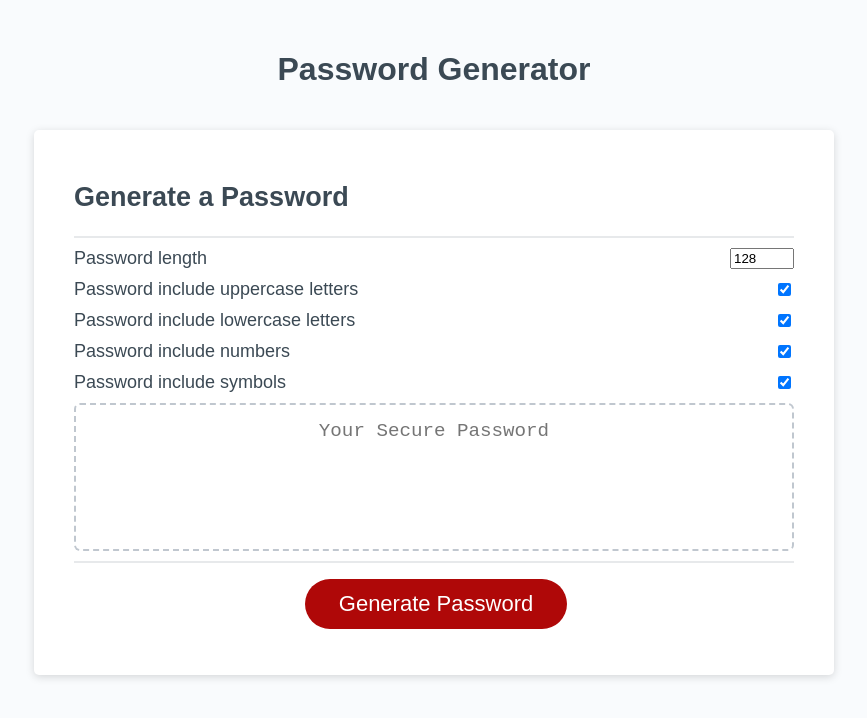
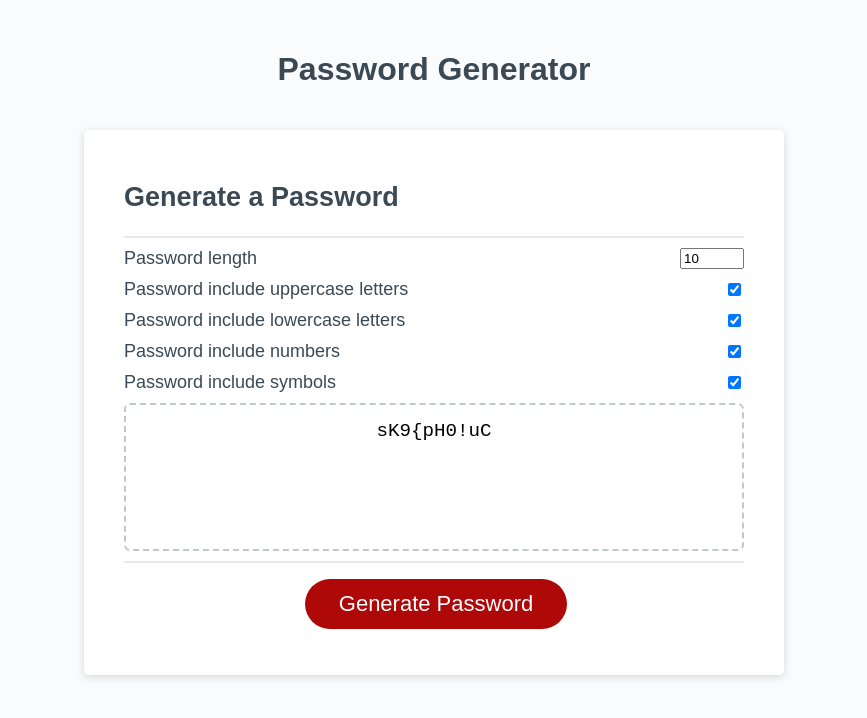
Before and after one commit to tommylu780/pw-Gen, a plain HTML site: page index.html in a window 1280 px wide. Both pictures are taken after a click on the button "Generate Password". Shown: the whole page, without its empty margins (206-1073 px from the left). Drawn offline with Linux system fonts and the light colour scheme.

Commit message:
fix random logic and add comments

```diff
--- a/index.html
+++ b/index.html
@@ -19,15 +19,15 @@
         <div class="settings">
           <div class="setting">
             <label>Password length</label>
-            <input type="number" id="length" min='8' max='128' value='128' />
+            <input type="number" id="length" min='8' max='128' value='10'/>
           </div>
           <div class="setting">
             <label>Password include uppercase letters</label>
-            <input type="checkbox" id="uppercase" checked />
+            <input type="checkbox" id="upperCase" checked />
           </div>
           <div class="setting">
             <label>Password include lowercase letters</label>
-            <input type="checkbox" id="lowercase" checked />
+            <input type="checkbox" id="lowerCase" checked />
           </div>
           <div class="setting">
             <label>Password include numbers</label>
--- a/script.js
+++ b/script.js
@@ -1,46 +1,78 @@
-//DOM elements
+// Assignment Code
+// DOM elements
 const passwordEl = document.getElementById('password');
 const lengthEl = document.getElementById('length');
 const upperCaseEl = document.getElementById('upperCase');
-const loweCaseEl = document.getElementById('loweCase');
+const lowerCaseEl = document.getElementById('lowerCase');
 const numbersEl = document.getElementById('numbers');
 const symbolsEl = document.getElementById('symbols');
-const generateEl = document.getElementById('generate');
-//const clipboardEl = document.getElementById('clipboard');
+const generateBtn = document.querySelector("#generate");
 
-//Generator function
-function getRandomLower(){
-  return String.fromCharCode(Math.floor(Math.random() * 26) + 97);
-}
-// console.log(getRandomLower());
-function getRandomUpper(){
-  return String.fromCharCode(Math.floor(Math.random() * 26) + 65);
-}
-console.log(getRandomUpper());
-function getRandomNumb(){
-  return String.fromCharCode(Math.floor(Math.random() * 10) + 48);
-}
-function getRandomSymb(){
-  const syms = '!@#$%^&*(){}[]=<>/,.';
-  return syms[Math.floor(Math.random() * syms.length)];
-}
 //Combine to 1 random function
-const randomfunc = {
+const randomFunc = {
   lower: getRandomLower,
   upper: getRandomUpper,
   number: getRandomNumb,
   symbols: getRandomSymb
 }
-// Assignment Code
-var generateBtn = document.querySelector("#generate");
+//Random functions
+//Random Lowercase
+function getRandomLower(){
+  return String.fromCharCode(Math.floor(Math.random() * 26) + 97);
+}
+//Random Uppercase
+function getRandomUpper(){
+  return String.fromCharCode(Math.floor(Math.random() * 26) + 65);
+}
+//Random number
+function getRandomNumb(){
+  return +String.fromCharCode(Math.floor(Math.random() * 10) + 48);
+}
+//Random symbol
+function getRandomSymb(){
+  const syms = '!@#$%^&*(){}[]=<>/,.';
+  return syms[Math.floor(Math.random() * syms.length)];
+}
+
+//function generate password
+function generatePassword(lower, upper, number, symbols, length) {
+	let generatedPassword = '';
+	const typesCount = lower + upper + number + symbols;
+	const typesArr = [{lower}, {upper}, {number},
+     {symbols}].filter(item => Object.values(item)[0]);
+
+	// Doesn't have a selected type
+	if(typesCount === 0) {
+		return 'Please select at least 1 type to generate password';
+	}
+
+	// create a loop random every index
+	for(let i=0; i<length; i+=typesCount) {
+		typesArr.forEach(type => {
+			const funcName = Object.keys(type)[0];
+			generatedPassword += randomFunc[funcName]();
+		});
+	}
+
+	const finalPassword = generatedPassword.slice(0, length);
+
+	return finalPassword;
+}
 
 // Write password to the #password input
-function writePassword() {
-  var password = generatePassword();
+function writePassword(e) {
+  e.preventDefault()
   var passwordText = document.querySelector("#password");
 
+  const length = +lengthEl.value;
+	const hasLower = lowerCaseEl.checked;
+	const hasUpper = upperCaseEl.checked;
+	const hasNumber = numbersEl.checked;
+	const hasSymbol = symbolsEl.checked;
+	const password = generatePassword(hasLower, hasUpper, hasNumber, hasSymbol, length);
+  passwordEl.innerText = password;
+
   passwordText.value = password;
-
 }
 
 // Add event listener to generate button
--- a/style.css
+++ b/style.css
@@ -38,7 +38,7 @@ header {
   color: hsl(206, 17%, 28%);
   font-size: 18px;
   margin: 0 auto;
-  max-width: 800px;
+  max-width: 700px;
   padding: 30px 40px;
 }
 /* setting card */
```
